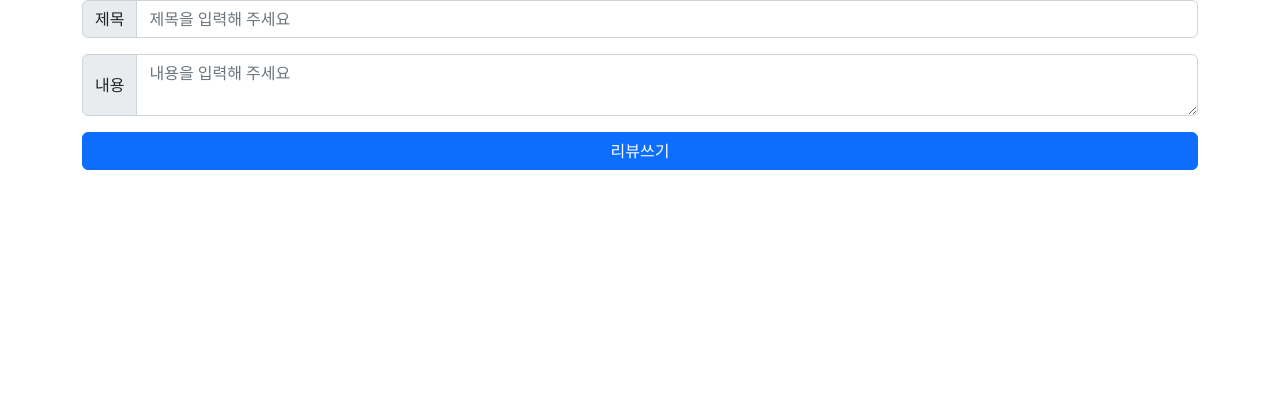
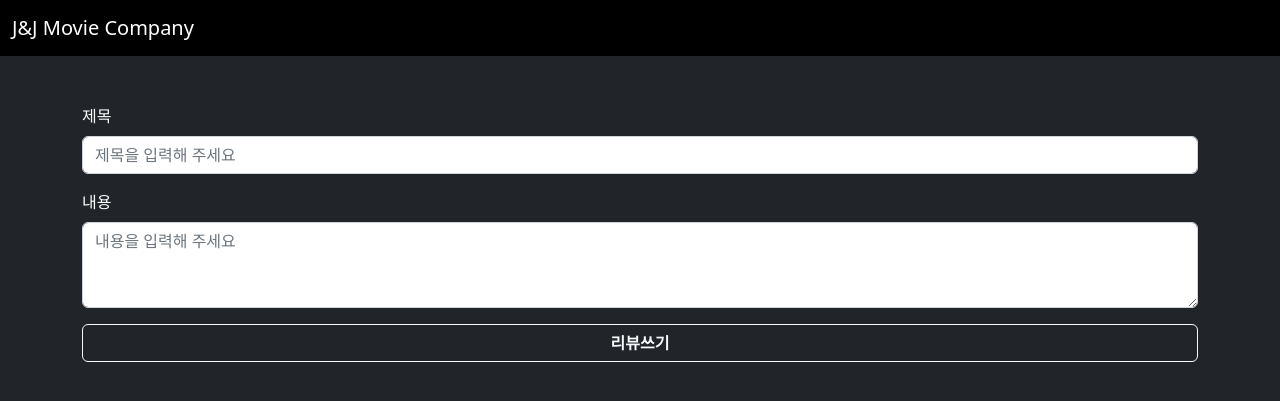
Before and after one commit to tenedict/0930pjt, a Django app: template movie_pjt/movies/templates/movies/new.html in a window 1280 px wide. Shown: the top 401 px of the page. Run offline with Django 3.2, Linux system fonts and the light colour scheme; the template is opened without the code that fills it, so the values that code supplies are empty.

Commit message:
0930프로젝트 꾸미는 중

```diff
--- a/movie_pjt/movies/templates/movies/new.html
+++ b/movie_pjt/movies/templates/movies/new.html
@@ -3,8 +3,8 @@
 
 <form action="{% url 'movies:create' %} ">
 
-    <div class="container">
-        <div class="input-group mb-3">
+    <div class="container my-5">
+        <!-- <div class="input-group mb-3">
             <span class="input-group-text" id="inputGroup-sizing-default">제목</span>
             <input type="text" class="form-control" name="title" aria-label="Sizing example input" maxlength="80"
                 aria-describedby="inputGroup-sizing-default" placeholder='제목을 입력해 주세요'>
@@ -13,8 +13,20 @@
             <span class="input-group-text" id="inputGroup-sizing-default">내용</span>
             <textarea type="text" class="form-control" name="content" aria-label="Sizing example input" maxlength="800"
                 aria-describedby="inputGroup-sizing-default" placeholder='내용을 입력해 주세요' aria-label="With textarea"></textarea>
+        </div> -->
+        <div class="mb-3">
+            <label for="exampleFormControlInput1" class="form-label text-white">제목</label>
+            <input type="text" class="form-control" name="title" id="exampleFormControlInput1"
+                placeholder='제목을 입력해 주세요'>
         </div>
-        <input type="submit" class="btn btn-primary w-100" value="리뷰쓰기">
+        <div class="mb-3">
+            <label for="exampleFormControlTextarea1" class="form-label text-white">내용</label>
+            <textarea class="form-control" name="content" id="exampleFormControlTextarea1" rows="3"
+                placeholder='내용을 입력해 주세요'></textarea>
+        </div>
+
+
+        <input type="submit" class="btn btn-outline-light fw-bolder w-100" value="리뷰쓰기">
     </div>
 </form>
 
--- a/movie_pjt/movies/views.py
+++ b/movie_pjt/movies/views.py
@@ -23,6 +23,7 @@ def create(request):
     content = request.GET.get("content")
     title = request.GET.get("title")
     created_at = request.GET.get("created_at")
+    print(title, content)
     Movie.objects.create(
         content=content,
         title=title,
--- a/movie_pjt/templates/base.html
+++ b/movie_pjt/templates/base.html
@@ -19,10 +19,17 @@
 
 </head>
 
-<body>
+<body class="bg-dark">
     <header></header>
-    {% block content %}
-    {% endblock %}
+    <div class="text-white">
+    <nav class="navbar navbar-dark bg-black">
+        <div class="container-fluid">
+            <a class="navbar-brand" href="#">J&J Movie Company</a>
+        </div>
+    </nav>
+    </div>
+        {% block content %}
+        {% endblock %}
 </body>
 
 </html>
```
Also changed, not shown: movie_pjt/movies/templates/movies/detail.html (+8 -4 lines), movie_pjt/movies/templates/movies/index.html (+10 -4 lines), movie_pjt/db.sqlite3.
